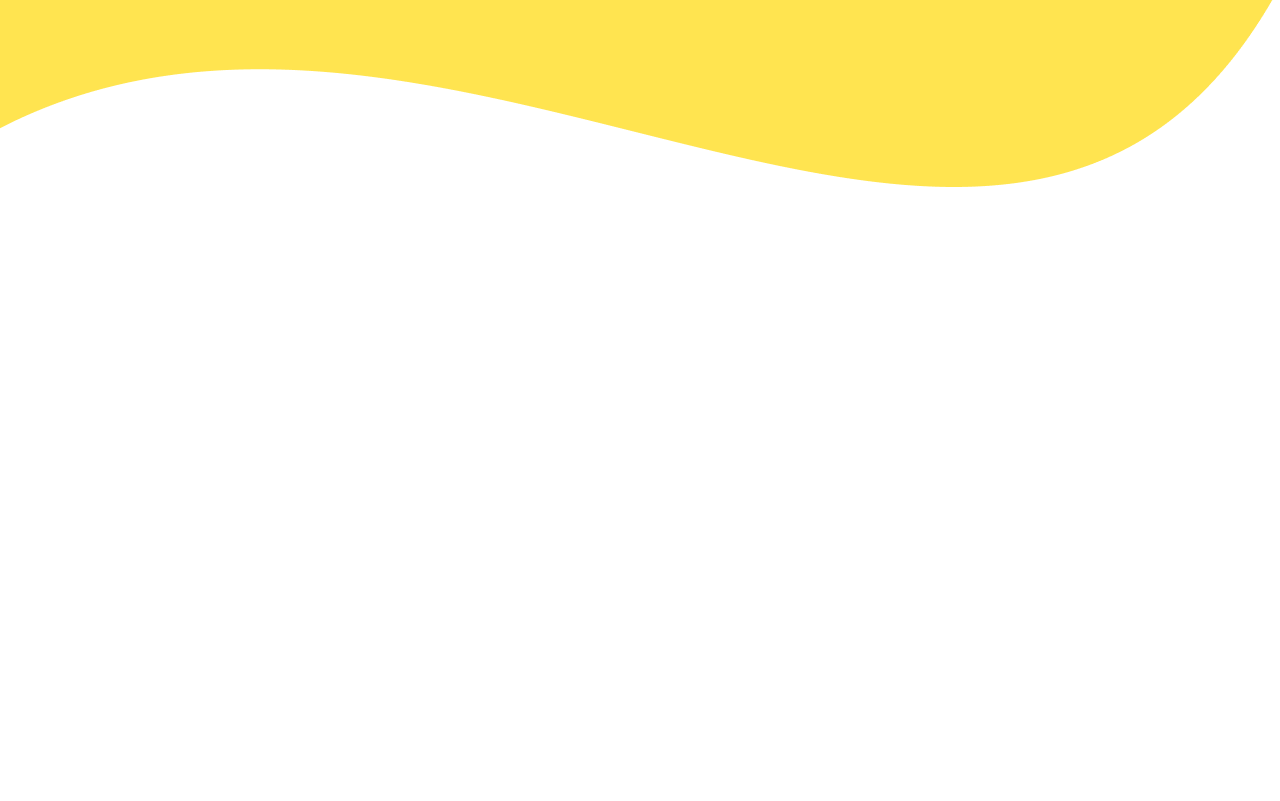
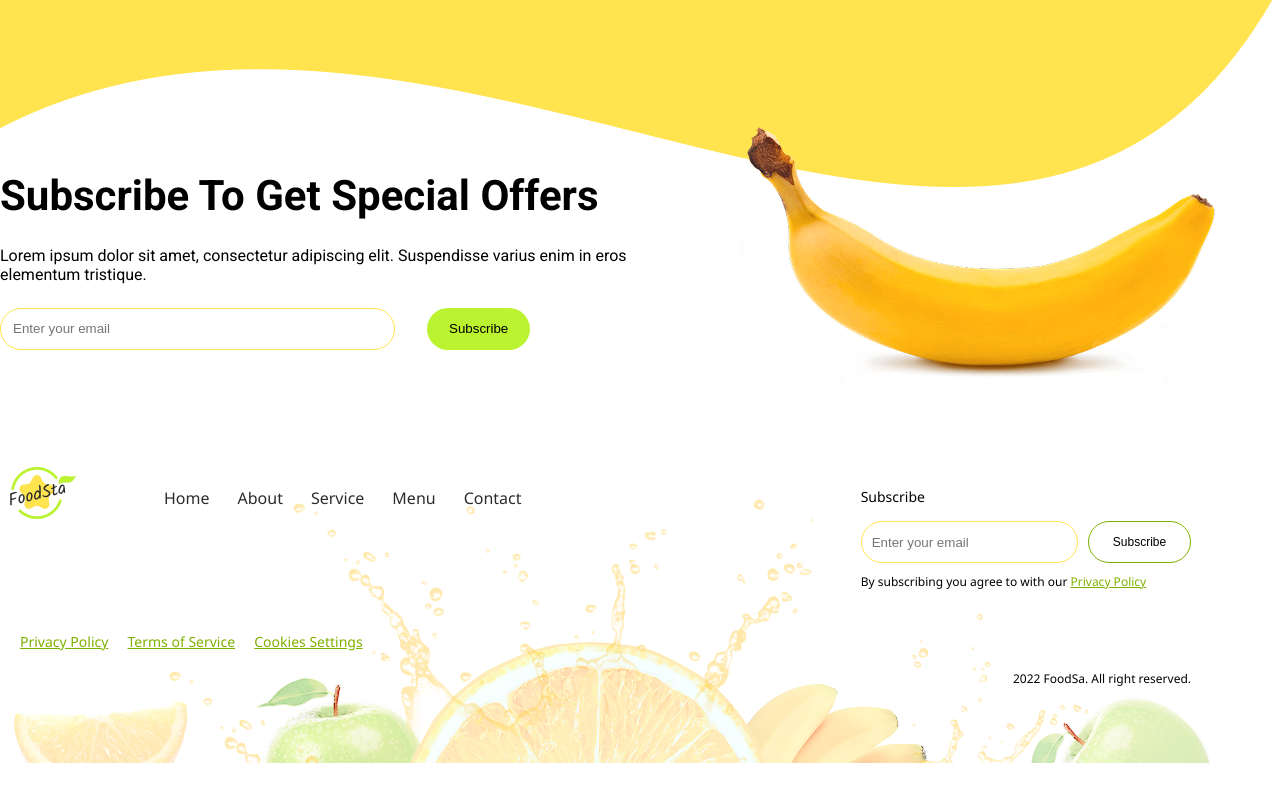
Before and after one commit to Kolya12818/Tim-Project, a plain HTML site: page index.html in a window 1280 px wide. Shown: the part 2823-3624 px from the top of the page. Drawn offline with Linux system fonts and the light colour scheme.

Commit message:
додав 2 секції
доробив проект

```diff
--- a/index.html
+++ b/index.html
@@ -10,6 +10,7 @@
     <link rel="stylesheet" href="./style_Some of Our Favorites.css">
     <link rel="stylesheet" href="./style-header.css">
     <link rel="stylesheet" href="./style_What our Customers Say.css">
+    <link rel="stylesheet" href="./style_footer.css">
 </head>
 
 <body>
@@ -142,6 +143,58 @@
                 </li>
             </ul>
         </section>
+        <section class="offers">
+            <div class="offers-info">
+                <h3>Subscribe To Get Special Offers</h3>
+                <p>
+                    Lorem ipsum dolor sit amet, consectetur adipiscing elit. Suspendisse
+                    varius enim in eros elementum tristique.
+                </p>
+                <div class="offers-input-btn">
+                    <input type="text" placeholder="Enter your email" />
+                    <button>Subscribe</button>
+                </div>
+            </div>
+            <div>
+                <img src="./img/banan.png" alt="banana" />
+            </div>
+        </section>
+        <footer class="footer">
+            <div class="footer-container">
+                <div class="footer-left">
+                    <ul class="footer-nav">
+                        <div class="star">
+                            <img src="./img/star.png" alt="" class="star-img">
+                        </div>
+                        <li><a href="#">Home</a></li>
+                        <li><a href="#">About</a></li>
+                        <li><a href="#">Service</a></li>
+                        <li><a href="#">Menu</a></li>
+                        <li><a href="#">Contact</a></li>
+                    </ul>
+                </div>
+
+                <div class="footer-right">
+                    <h4 class="subscribe-title">Subscribe</h4>
+                    <form class="subscribe-form">
+                        <input type="email" placeholder="Enter your email" required>
+                        <button type="submit">Subscribe</button>
+                    </form>
+                    <p class="subscribe-note">
+                        By subscribing you agree to with our <a href="#">Privacy Policy</a>
+                    </p>
+                </div>
+            </div>
+
+            <div class="footer-bottom">
+                <div class="footer-links">
+                    <a href="#">Privacy Policy</a>
+                    <a href="#">Terms of Service</a>
+                    <a href="#">Cookies Settings</a>
+                </div>
+                <p class="footer-copy">2022 FoodSa. All right reserved.</p>
+            </div>
+        </footer>
     </div>
     </div>
 
--- a/style_What our Customers Say.css
+++ b/style_What our Customers Say.css
@@ -68,3 +68,49 @@ body {
 .customers-person p span {
     font-weight: normal;
 }
+.customers {
+    position: relative;
+}
+
+.offers {
+    position: relative;
+    bottom: 66px;
+    display: flex;
+}
+
+
+.offers-info h3 {
+    font-size: 42px;
+    font-weight: 700;
+    margin-top: 46px;
+}
+
+.offers-info p {
+    width: 656px;
+    margin-top: 20px;
+}
+
+.offers-input-btn {
+    margin-top: 24px;
+    display: flex;
+    gap: 32px;
+}
+
+.offers-input-btn input {
+    display: flex;
+    height: 42px;
+    padding: 12px 0 12px 12px;
+    align-items: center;
+    width: 395px;
+    border-radius: 30px;
+    border: 1px solid #FFE550;
+}
+
+.offers-input-btn button {
+    display: inline-flex;
+    padding: 11px 22px;
+    justify-content: center;
+    align-items: center;
+    border-radius: 30px;
+    background: #BBF330;
+}
--- /dev/null
+++ b/style_footer.css
@@ -0,0 +1,149 @@
+* {
+  margin: 0;
+}
+
+body {
+  display: flex;
+  justify-content: center;
+  align-items: center;
+}
+
+.footer {
+  background-color: #fff;
+  padding: 40px 20px;
+  font-family: 'Segoe UI', sans-serif;
+  color: #000000;
+  background: url(./img/image.png);
+  background-repeat: no-repeat;
+  margin-top: 40px;
+  width: 1211px;
+  height: 266px;
+
+
+}
+
+.footer-container {
+  display: flex;
+  justify-content: space-between;
+  flex-wrap: wrap;
+  max-width: 1280px;
+  margin: 0 auto;
+  gap: 40px;
+}
+
+.footer-left {
+  flex: 2;
+  min-width: 200px;
+  padding-left: 140px;
+  margin-top: -50px;
+}
+
+
+.footer-nav {
+  list-style: none;
+  display: flex;
+  gap: 28px;
+  padding: 0;
+  margin: 0;
+}
+
+.footer-nav li {
+  margin-bottom: 10px;
+
+}
+
+.footer-nav a {
+  text-decoration: none;
+  color: #2C2C2C;
+  font-weight: 400;
+
+
+}
+
+.footer-right {
+  flex: 1;
+  min-width: 250px;
+  margin-top: -50px;
+}
+
+.subscribe-title {
+  font-size: 14px;
+  margin-bottom: 15px;
+  font-weight: 500;
+}
+
+.subscribe-form {
+  display: flex;
+  gap: 10px;
+  margin-bottom: 10px;
+}
+
+.subscribe-form input {
+  flex: 1;
+  padding: 10px;
+  border: 1px solid #FFE550;
+  border-radius: 25px;
+}
+
+.subscribe-form button {
+  padding: 4px 8px;
+  background-color: #ffffff;
+  color: rgb(0, 0, 0);
+  border: 1px solid #7EB101;
+  border-radius: 22px;
+  cursor: pointer;
+  font-size: 12px;
+  width: 103px;
+  height: 42px;
+
+}
+
+.subscribe-note {
+  font-size: 12px;
+  color: #666;
+  font-weight: 400;
+  color: #000000;
+
+}
+
+.subscribe-note a {
+  color: #7EB101;
+  text-decoration: underline;
+
+}
+
+.footer-bottom {
+  margin-top: 40px;
+  padding-top: 20px;
+  display: flex;
+  justify-content: space-between;
+  flex-wrap: wrap;
+  max-width: 1200px;
+  margin: 0 auto;
+  gap: 20px;
+   margin-top: 20px;
+}
+
+.footer-links a {
+  margin-right: 15px;
+  font-size: 14px;
+  color: #7EB101;
+  text-decoration: underline;
+}
+
+.footer-links a:hover {
+  text-decoration: underline;
+}
+
+.footer-copy {
+  font-size: 12px;
+  color: #000000;
+  padding-top: 40px;
+  font-weight: 400;
+}
+.star{
+margin-left: -150px;
+margin-top: -20px;
+padding-right: 60px;
+padding-left: -8  0px;
+}
```
Also changed, not shown: img/banan.png (added), img/image.png (added), img/star.png (added). Lines whose indentation alone changed are shown as unchanged.
